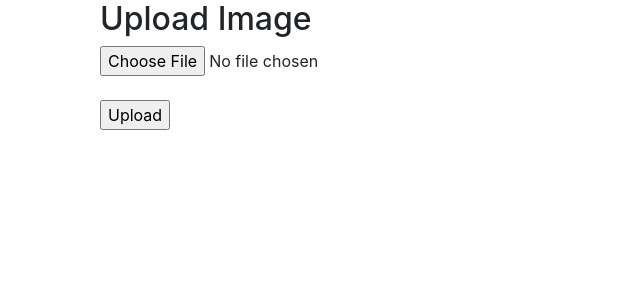
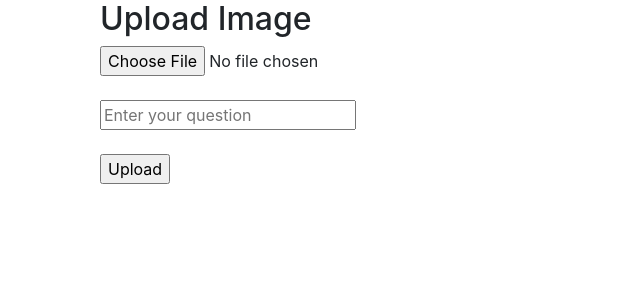
Before and after one commit to shirturgeman/95219_HW1, a Flask app: page / in a window 1280 px wide. Shown: the part 56-356 px from the top of the page, without its empty margins (0-640 px from the left). Run offline with Flask 3, Linux system fonts and the light colour scheme; a user stored in the database is signed in; some libraries are stand-ins or nearby versions.

Commit message:
fix: get the question from the user

```diff
--- a/website/app.py
+++ b/website/app.py
@@ -49,6 +49,8 @@ def upload_file():
             print(f'Error saving file: {e}')
             return jsonify({'message': 'Failed to save file', 'result': str(e)})
 
-        return classify_image(filepath)
+        question = request.form.get('question')
+
+        return classify_image(question, filepath)
 
     return jsonify({'message': 'Allowed file types are png, jpg, jpeg, gif', 'result': ''})
--- a/website/classificaion.py
+++ b/website/classificaion.py
@@ -11,16 +11,18 @@ def to_markdown(text):
   return Markdown(textwrap.indent(text, '> ', predicate=lambda _: True))
 
 
-def classify_image(image_path):
+def classify_image(question, image_path):
     print(f'====> classify_image: {image_path}')
 
     try:
         model = genai.GenerativeModel('gemini-1.5-flash')
         # todo: make the question as input
-        response = model.generate_content(["What is the main object in the photo?", image_path], stream=True)
+        response = model.generate_content([question, image_path], stream=True)
         response.resolve()
 
         to_markdown(response.text)
+        print(f'====> response.text: {response.text}')
+
         return response.text
 
     except Exception as e:
--- a/website/static/script.js
+++ b/website/static/script.js
@@ -2,8 +2,10 @@ document.querySelector('form').addEventListener('submit', function(event) {
     event.preventDefault();
     let formData = new FormData();
     let fileField = document.querySelector('input[type="file"]');
+    let questionField = document.getElementById('question');
 
     formData.append('file', fileField.files[0]);
+    formData.append('question', questionField.value);
 
     fetch('/upload', {
         method: 'POST',
--- a/website/templates/index.html
+++ b/website/templates/index.html
@@ -6,6 +6,7 @@
     <h2>Upload Image</h2>
     <form action="/upload" method="post" enctype="multipart/form-data">
         <input type="file" name="file" id="file"><br><br>
+        <input type="text" name="question" id="question" placeholder="Enter your question"><br><br>
         <input type="submit" value="Upload">
     </form>
     <div id="result"></div>
```
